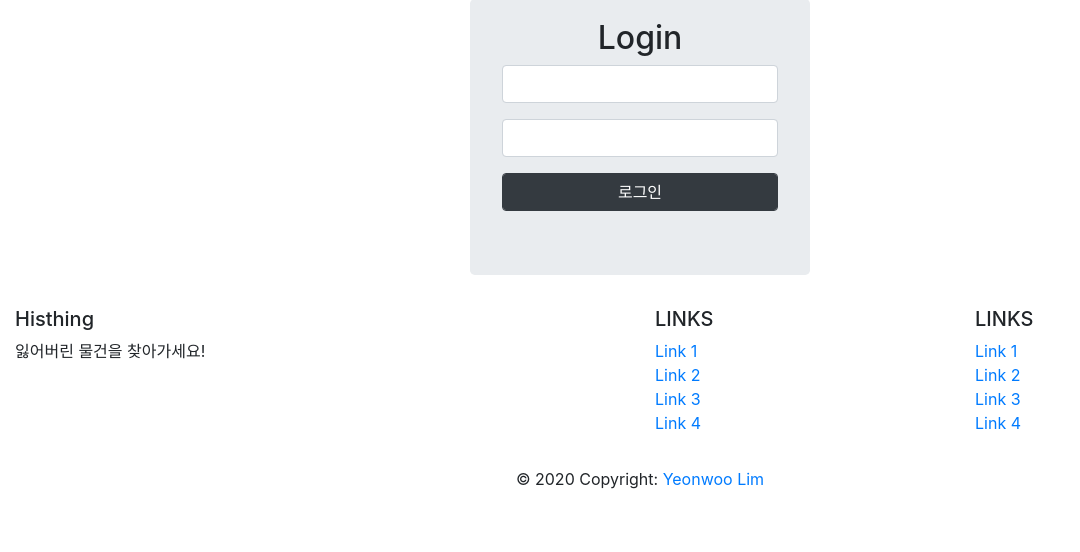
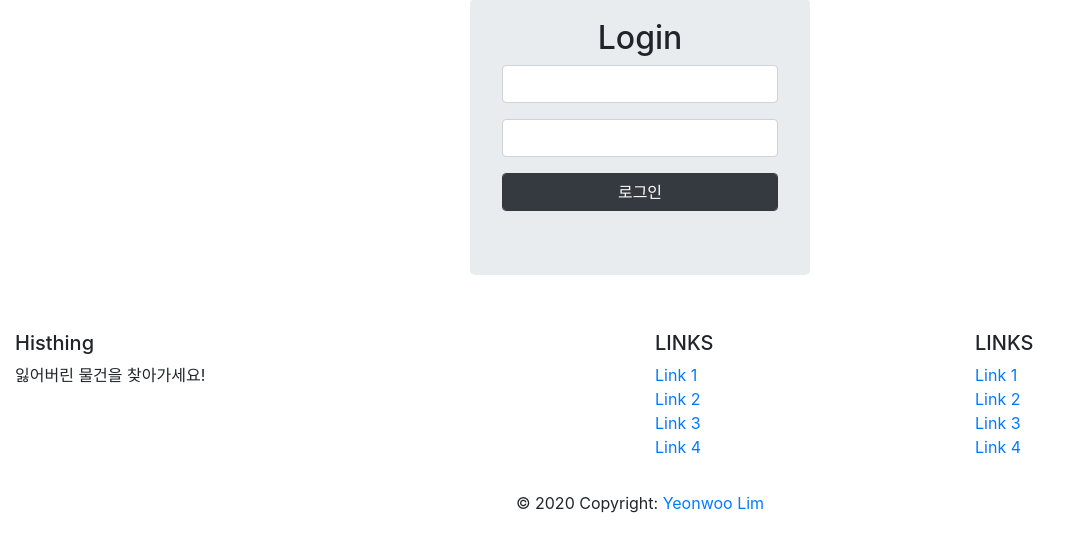
Before and after one commit to terry1213/OSS_finalproject, a PHP site: page /login.php in a window 1280 px wide. Shown: the part 77-629 px from the top of the page, without its empty margins (0-1080 px from the left). Run offline with PHP 8.4, Linux system fonts and the light colour scheme; some libraries are stand-ins or nearby versions.

Commit message:
footer fix

```diff
--- a/base/footer.php
+++ b/base/footer.php
@@ -1,4 +1,4 @@
-<footer class="page-footer">
+<footer class="pt-4">
     <div class="container-fluid text-center text-md-left">
         <div class="row">
             <div class="col-md-6 mt-md-0 mt-3">
```
